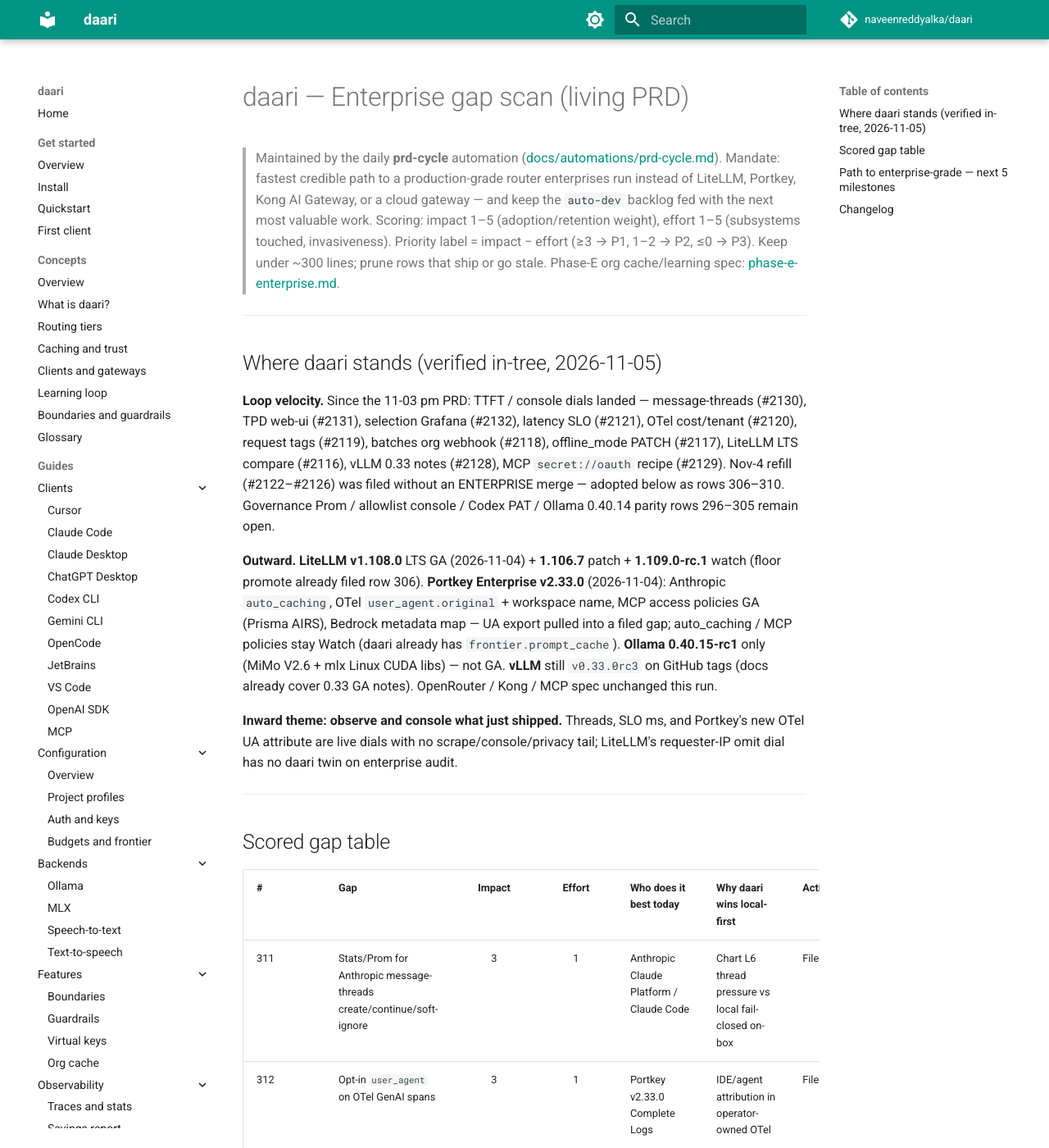
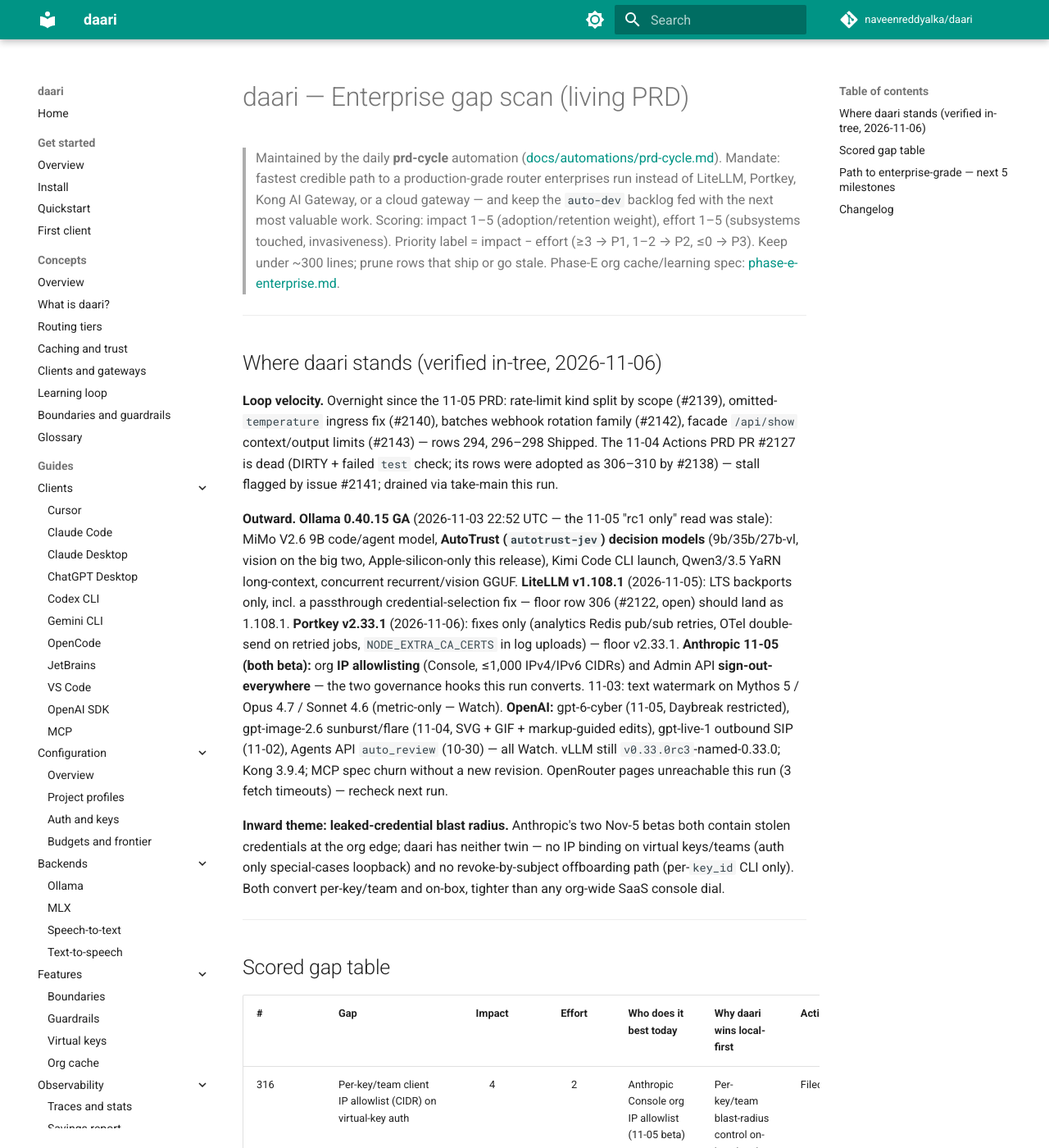
Before and after one commit to naveenreddyalka/daari, an MkDocs documentation site: the page built from docs/prd/ENTERPRISE.md, in a window 1280 px wide and 1400 px high. Shown: the whole window at 82% size. Built offline with MkDocs 1.6.1 and Material for MkDocs 9.7.7, drawn with Linux system fonts in a browser that asks for light colours; comment, search, counter and statistics services are not loaded; some of the changed text lies outside the part shown.

Commit message:
docs(prd): 2026-11-06 leaked-key blast radius; Ollama 0.40.15 GA
Rows 294, 296-298 marked Shipped. Filed rows 316-320: per-key/team IP
allowlist, revoke-subject offboarding, AutoTrust decisions, MiMo V2.6
recipe, 11-05/11-06 fence. Outward: Ollama 0.40.15 GA, LiteLLM 1.108.1,
Portkey v2.33.1, Anthropic IP-allowlist + sign-out-everywhere betas.

Co-authored-by: Naveen Reddy Alka <naveenreddyalka@users.noreply.github.com>

```diff
--- a/docs/prd/ENTERPRISE.md
+++ b/docs/prd/ENTERPRISE.md
@@ -11,30 +11,40 @@
 
 ---
 
-## Where daari stands (verified in-tree, 2026-11-05)
+## Where daari stands (verified in-tree, 2026-11-06)
 
-**Loop velocity.** Since the 11-03 pm PRD: TTFT / console dials landed —
-message-threads (#2130), TPD web-ui (#2131), selection Grafana (#2132),
-latency SLO (#2121), OTel cost/tenant (#2120), request tags (#2119), batches
-org webhook (#2118), offline_mode PATCH (#2117), LiteLLM LTS compare
-(#2116), vLLM 0.33 notes (#2128), MCP `secret://oauth` recipe (#2129).
-Nov-4 refill (#2122–#2126) was filed without an ENTERPRISE merge — adopted
-below as rows 306–310. Governance Prom / allowlist console / Codex PAT /
-Ollama 0.40.14 parity rows 296–305 remain open.
+**Loop velocity.** Overnight since the 11-05 PRD: rate-limit kind split by
+scope (#2139), omitted-`temperature` ingress fix (#2140), batches webhook
+rotation family (#2142), facade `/api/show` context/output limits (#2143) —
+rows 294, 296–298 Shipped. The 11-04 Actions PRD PR #2127 is dead
+(DIRTY + failed `test` check; its rows were adopted as 306–310 by #2138) —
+stall flagged by issue #2141; drained via take-main this run.
 
-**Outward.** **LiteLLM v1.108.0** LTS GA (2026-11-04) + **1.106.7** patch +
-**1.109.0-rc.1** watch (floor promote already filed row 306). **Portkey
-Enterprise v2.33.0** (2026-11-04): Anthropic `auto_caching`, OTel
-`user_agent.original` + workspace name, MCP access policies GA (Prisma AIRS),
-Bedrock metadata map — UA export pulled into a filed gap; auto_caching /
-MCP policies stay Watch (daari already has `frontier.prompt_cache`).
-**Ollama 0.40.15-rc1** only (MiMo V2.6 + mlx Linux CUDA libs) — not GA.
-**vLLM** still `v0.33.0rc3` on GitHub tags (docs already cover 0.33 GA notes).
-OpenRouter / Kong / MCP spec unchanged this run.
+**Outward.** **Ollama 0.40.15 GA** (2026-11-03 22:52 UTC — the 11-05 "rc1
+only" read was stale): MiMo V2.6 9B code/agent model, **AutoTrust
+(`autotrust-jev`) decision models** (9b/35b/27b-vl, vision on the big two,
+Apple-silicon-only this release), Kimi Code CLI launch, Qwen3/3.5 YaRN
+long-context, concurrent recurrent/vision GGUF. **LiteLLM v1.108.1**
+(2026-11-05): LTS backports only, incl. a passthrough credential-selection
+fix — floor row 306 (#2122, open) should land as 1.108.1. **Portkey
+v2.33.1** (2026-11-06): fixes only (analytics Redis pub/sub retries, OTel
+double-send on retried jobs, `NODE_EXTRA_CA_CERTS` in log uploads) — floor
+v2.33.1. **Anthropic 11-05 (both beta):** org **IP allowlisting** (Console,
+≤1,000 IPv4/IPv6 CIDRs) and Admin API **sign-out-everywhere** — the two
+governance hooks this run converts. 11-03: text watermark on Mythos
+5 / Opus 4.7 / Sonnet 4.6 (metric-only — Watch). **OpenAI:** gpt-6-cyber
+(11-05, Daybreak restricted), gpt-image-2.6 sunburst/flare (11-04, SVG +
+GIF + markup-guided edits), gpt-live-1 outbound SIP (11-02), Agents API
+`auto_review` (10-30) — all Watch. vLLM still `v0.33.0rc3`-named-0.33.0;
+Kong 3.9.4; MCP spec churn without a new revision. OpenRouter pages
+unreachable this run (3 fetch timeouts) — recheck next run.
 
-**Inward theme: observe and console what just shipped.** Threads, SLO ms, and
-Portkey's new OTel UA attribute are live dials with no scrape/console/privacy
-tail; LiteLLM's requester-IP omit dial has no daari twin on enterprise audit.
+**Inward theme: leaked-credential blast radius.** Anthropic's two Nov-5
+betas both contain stolen credentials at the org edge; daari has neither
+twin — no IP binding on virtual keys/teams (auth only special-cases
+loopback) and no revoke-by-subject offboarding path (per-`key_id` CLI
+only). Both convert per-key/team and on-box, tighter than any org-wide
+SaaS console dial.
 
 ---
 
@@ -42,6 +52,11 @@
 
 | # | Gap | Impact | Effort | Who does it best today | Why daari wins local-first | Action |
 |---|-----|:--:|:--:|------------------------|----------------------------|--------|
+| 316 | Per-key/team client IP allowlist (CIDR) on virtual-key auth | 4 | 2 | Anthropic Console org IP allowlist (11-05 beta) | Per-key/team blast-radius control on-box, local tiers included | Filed [#2144](https://github.com/naveenreddyalka/daari/issues/2144) |
+| 317 | Revoke every SSO-minted key for a subject (offboarding kill switch) | 4 | 2 | Anthropic Admin API sign-out-everywhere (11-05 beta) | One on-box call kills keys + team grants, no IdP webhook lag | Filed [#2145](https://github.com/naveenreddyalka/daari/issues/2145) |
+| 318 | AutoTrust (`autotrust-jev`) local decision-model family | 3 | 2 | Ollama 0.40.15 / Portkey Clef decisions | Decisions stay on-box with budgets, guardrails, audit | Filed [#2146](https://github.com/naveenreddyalka/daari/issues/2146) |
+| 319 | MiMo V2.6 L4 code/agent recipe | 3 | 1 | Ollama 0.40.15 | Agent loops on a 9B local tier, frontier only on escalation | Filed [#2147](https://github.com/naveenreddyalka/daari/issues/2147) |
+| 320 | Integration fence for the 11-05/11-06 overnight wave | 2 | 2 | — (testability) | Hermetic proof: temp omit, rate kinds, show limits, rotation | Filed [#2148](https://github.com/naveenreddyalka/daari/issues/2148) |
 | 311 | Stats/Prom for Anthropic message-threads create/continue/soft-ignore | 3 | 1 | Anthropic Claude Platform / Claude Code | Chart L6 thread pressure vs local fail-closed on-box | Filed [#2133](https://github.com/naveenreddyalka/daari/issues/2133) |
 | 312 | Opt-in `user_agent` on OTel GenAI spans | 3 | 1 | Portkey v2.33.0 Complete Logs | IDE/agent attribution in operator-owned OTel | Filed [#2134](https://github.com/naveenreddyalka/daari/issues/2134) |
 | 313 | Admin + web-ui surface for `virtual_model_latency_slo_ms` | 3 | 1 | OpenRouter performance analytics / LiteLLM Admin | Same-box console for the SLO dial selection already uses | Filed [#2135](https://github.com/naveenreddyalka/daari/issues/2135) |
@@ -57,15 +72,12 @@
 | 303 | Route Codex PATs (`at-`) to the Codex backend on L6 | 3 | 2 | Portkey v2.32.0 OpenAI integration | Local tiers still win before Codex egress | Filed [#2112](https://github.com/naveenreddyalka/daari/issues/2112) |
 | 304 | Prometheus counter for `X-Daari-Priority` admission overrides | 2 | 1 | LiteLLM / Portkey priority dashboards | Queue-steer pressure without a SaaS log plane | Filed [#2113](https://github.com/naveenreddyalka/daari/issues/2113) |
 | 305 | Integration fence for the 11-03 afternoon governance/speech wave | 2 | 2 | — (testability) | Hermetic proof: allowlist 403/degrade + lfm3-audio | Filed [#2114](https://github.com/naveenreddyalka/daari/issues/2114) |
-| 296 | Omitted `temperature` must inherit backend sampler defaults | 4 | 2 | Ollama 0.40.14 OpenAI-compat fix | Keep daari-in-front-of-Ollama byte-equivalent | Filed [#2102](https://github.com/naveenreddyalka/daari/issues/2102) |
-| 297 | Batches webhook family in rotation CLI + doctor | 3 | 1 | — (finish batch webhooks) | Every push channel signed and rotatable on-box | Filed [#2103](https://github.com/naveenreddyalka/daari/issues/2103) |
-| 298 | Facade `/api/show` context + output-token limits | 3 | 2 | Ollama 0.40.14 `launch claude` | Report the routed tier's real limits | Filed [#2104](https://github.com/naveenreddyalka/daari/issues/2104) |
+| 294, 296–298 | Rate-limit kind split; temperature omit; batches rotation; `/api/show` limits | 3–4 | 1–2 | LiteLLM / Ollama 0.40.14 | Byte-equivalence + signed push channels | Shipped (#2139–#2140, #2142–#2143) |
 | 299 | Preserve assistant refusal parts in Responses input | 2 | 1 | Ollama 0.40.14 `/v1/responses` fix | Refusals survive tier hops | Filed [#2105](https://github.com/naveenreddyalka/daari/issues/2105) |
 | 300 | Integration fence for the 11-02/11-03 overnight wave | 2 | 2 | — (testability) | Hermetic proof: priority header, signed batch webhooks | Filed [#2106](https://github.com/naveenreddyalka/daari/issues/2106) |
 | 291–293 | Message-threads; TPD web-ui; selection Grafana | 2–4 | 1–3 | Anthropic / LiteLLM / OpenRouter | TTFT parity + same-box console | Shipped (#2130–#2132) |
 | 286–289 | OTel cost attrs; latency SLO; vLLM 0.33 notes; MCP oauth recipe | 2–3 | 1–2 | Portkey / OpenRouter / vLLM | Operator-owned traces + honest local tiers | Shipped (#2120–#2121, #2128–#2129) |
 | 281–284 | LiteLLM LTS compare; offline PATCH; batch org webhook; request tags | 2–3 | 1–2 | LiteLLM / OpenRouter / Portkey | Honesty + air-gap + jobs + Signals on-box | Shipped (#2116–#2119) |
-| 294 | Split rate_limit soft_warnings/rejects by rpm/tpm/rpd/tpd | 3 | 2 | LiteLLM spend / rate dashboards | Name the dial that cliffed | Filed [#2096](https://github.com/naveenreddyalka/daari/issues/2096) |
 | 295 | Integration fence for the 11-02 afternoon wave | 2 | 2 | — (testability) | Hermetic proof: TPD + OpenRouter compare pin | Filed [#2097](https://github.com/naveenreddyalka/daari/issues/2097) |
 | 19 | Config ownership for `routing.compact_to_fit.*` | 3 | 2 | LiteLLM config ownership | Shipped | Shipped |
 | 20 | Doctor tip when compact_to_fit is enabled | 2 | 1 | — (ops honesty) | Shipped | Shipped |
@@ -92,8 +104,13 @@
 top-level `cache_control` shape diverges in client traffic); Portkey MCP
 access policies (Prisma AIRS-only); Portkey OTel workspace name; Bedrock
 metadata map; LiteLLM OpenAI Live `/v1/live/sessions` + Azure PTU split +
-M365 Copilot provider (Realtime/WS family); LiteLLM 1.109.0 stable cut;
-Ollama 0.40.15 GA / MiMo V2.6 recipe; minute-grain spend buckets; fleet
+M365 Copilot provider + `gpt-live-1` outbound SIP (Realtime/WS family);
+LiteLLM 1.109.0 stable cut; AutoTrust beyond Apple silicon (Linux/Windows
+GA → revisit recipe caveat); `gpt-6-cyber` (Daybreak restricted access);
+gpt-image-2.6 sunburst/flare catalog + markup-guided edits (images are
+frontier passthrough today); Agents API `auto_review`; Anthropic text
+watermark (Sonnet 4.6 non-default sampling caveat — metric-only);
+minute-grain spend buckets; fleet
 Redis EWMA; MCP SEP-3398 (~March 2027); OpenAI org external key management;
 Anthropic Compliance API; Models API `between_tools` Sonnet-5.5-only;
 `gpt-6-rosalind` catalog; Claude Code `groups` / `guardrail_trace`;
@@ -107,36 +124,51 @@
 Ollama d1 Linux/Windows GA; local message-thread analogue (prefix store on
 L3–L5 — only after explicit agent-loop ask).
 
-Verified fine this run — don't re-audit: message-threads create/continue +
-soft-ignore + beta header live (gap = counters, row 311); TPD/user_tpd on
-admin inventory + web-ui; selection Grafana `mode` panel live; latency SLO
-map ranks EWMA (gaps = demotion Prom 307, PATCH 309, console 313); OTel
-exports cost + key/team (gaps = tags 308, UA 312); `frontier.prompt_cache`
-marks Anthropic system `cache_control`; audit persists `client_ip` with no
-omit dial (row 314); LiteLLM floor still 1.106.6 in compare until row 306
-lands; Ollama top stable **0.40.14** (0.40.15 still rc1); Portkey floor
-**v2.33.0**.
+Verified fine this run — don't re-audit: auth has zero IP binding —
+`key_lockout` / `invalid_key_throttle` only exempt loopback and
+`client_ip_from_request` prefers the direct peer (row 316 rides it);
+`keys revoke` is per-`key_id` only, SSO keys carry `client_id =
+sso:<subject>` and `set_team_memberships` exists (row 317 wires them);
+decisions already flatten `input_image` parts (#1886) and carry the d3/d1
+catalog pattern (row 318); Flint L4 recipe is the one-command template
+(row 319); all executors still None-guard `temperature` (#2140 was
+ingress-only, as predicted); Ollama `launch` Kimi Code / Pi model list /
+Claude Desktop naming = launcher surface, not daari; LiteLLM 1.108.1 is
+backports-only; Portkey v2.33.1 is fixes-only; Ollama top stable
+**0.40.15**; Portkey floor **v2.33.1**; LiteLLM compare floor promote
+(row 306, #2122 open) should land as **1.108.1**.
 
 ---
 
 ## Path to enterprise-grade — next 5 milestones
 
-1. **Observe the TTFT / SLO dials** — thread counters (311); SLO demotion
+1. **Contain the leaked key** — per-key/team IP allowlist (316);
+   revoke-subject offboarding (317); audit IP omit (314) — the Anthropic
+   Nov-5 governance pair, done per-tenant and on-box.
+2. **Observe the TTFT / SLO dials** — thread counters (311); SLO demotion
    Prom (307) + PATCH (309) + console (313); selection Grafana shipped.
-2. **Governance console tail** — service-tier Prom (301) + admin/web-ui
-   (302); rate-limit kind split (294); then rows 62–67.
-3. **OTel / privacy parity with Portkey 2.33 + LiteLLM 1.108** — UA spans
-   (312); request-tag spans (308); audit IP omit (314).
-4. **Byte-equivalence with Ollama 0.40.14** — sampler defaults (296);
-   facade limits (298); Responses refusals (299); fences (300, 305, 310,
-   315); watch 0.40.15 GA.
+3. **Governance console tail** — service-tier Prom (301) + admin/web-ui
+   (302); then rows 62–67.
+4. **Local runtime at the Ollama 0.40.15 bar** — Responses refusals (299);
+   AutoTrust decisions (318); MiMo recipe (319); fences (300, 305, 310,
+   315, 320); UA spans (312) + request-tag spans (308).
 5. **Air-gap + jobs + honesty** — Codex PAT L6 host (303); offline Prom
-   (279) + doctor (285); batches rotation (297); admission Prom (304);
-   LiteLLM 1.108 floor (306) + 1.109 watch; hot-reload (6).
+   (279) + doctor (285); admission Prom (304); LiteLLM 1.108.1 floor
+   (306) + 1.109 watch; hot-reload (6).
 
 ---
 
 ## Changelog
+
+- **2026-11-06 (leaked-key blast radius; Ollama 0.40.15 GA)** — Marked rows
+  294, 296–298 Shipped (#2139–#2140, #2142–#2143). Outward: Ollama 0.40.15
+  GA (MiMo V2.6, AutoTrust decisions, Kimi Code launch); LiteLLM 1.108.1
+  backports; Portkey v2.33.1 fixes; Anthropic 11-05 IP-allowlist +
+  sign-out-everywhere betas; OpenAI gpt-6-cyber / gpt-image-2.6 /
+  gpt-live-1 SIP → Watch; OpenRouter unreachable. Filed rows 316–320: IP
+  allowlist, revoke-subject, AutoTrust, MiMo recipe, 11-05/06 fence.
+  Drained dead Actions PRD PR #2127 (stall flagged by issue #2141 — issue
+  needs human close).
 
 - **2026-11-05 (TTFT/SLO observe tail; Portkey 2.33 UA; LiteLLM IP omit; catch-up)** —
   Marked rows 281–284, 286–289, 291–293 Shipped. Adopted Nov-4 filings as
```
